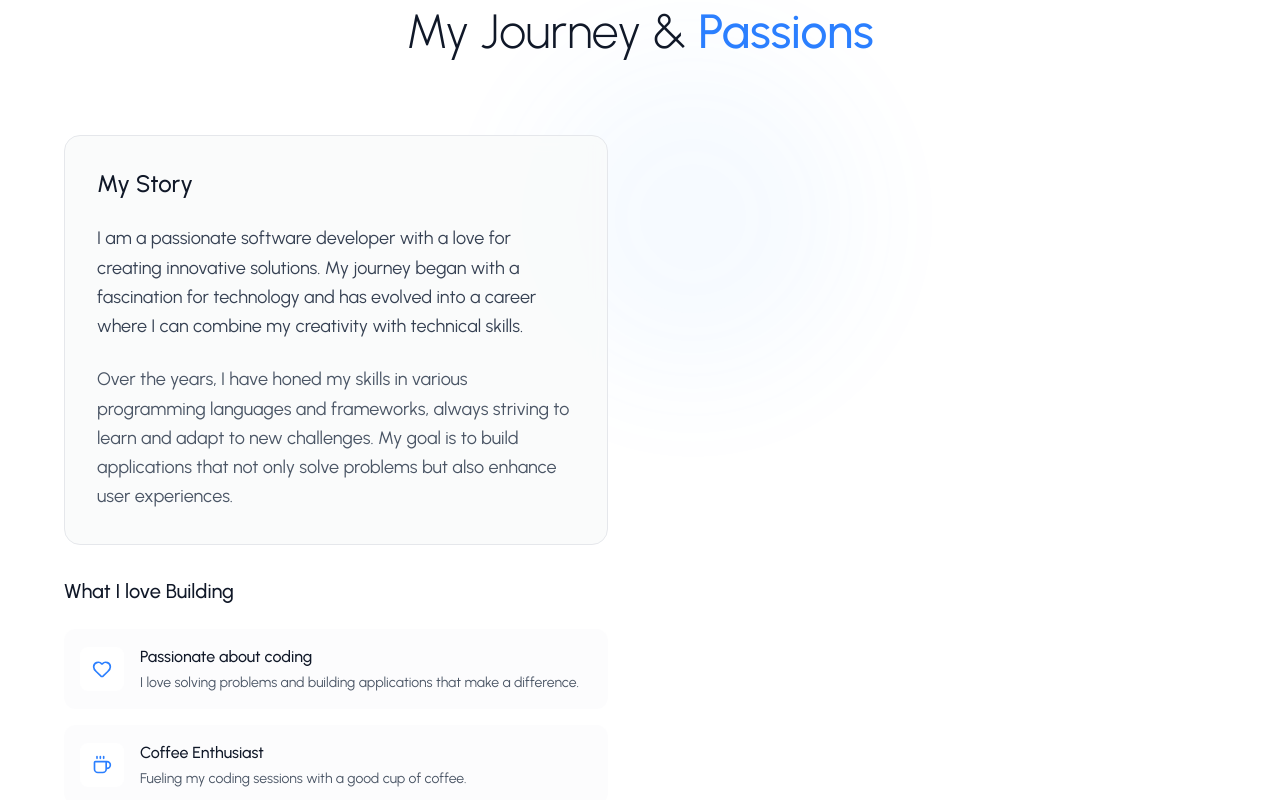
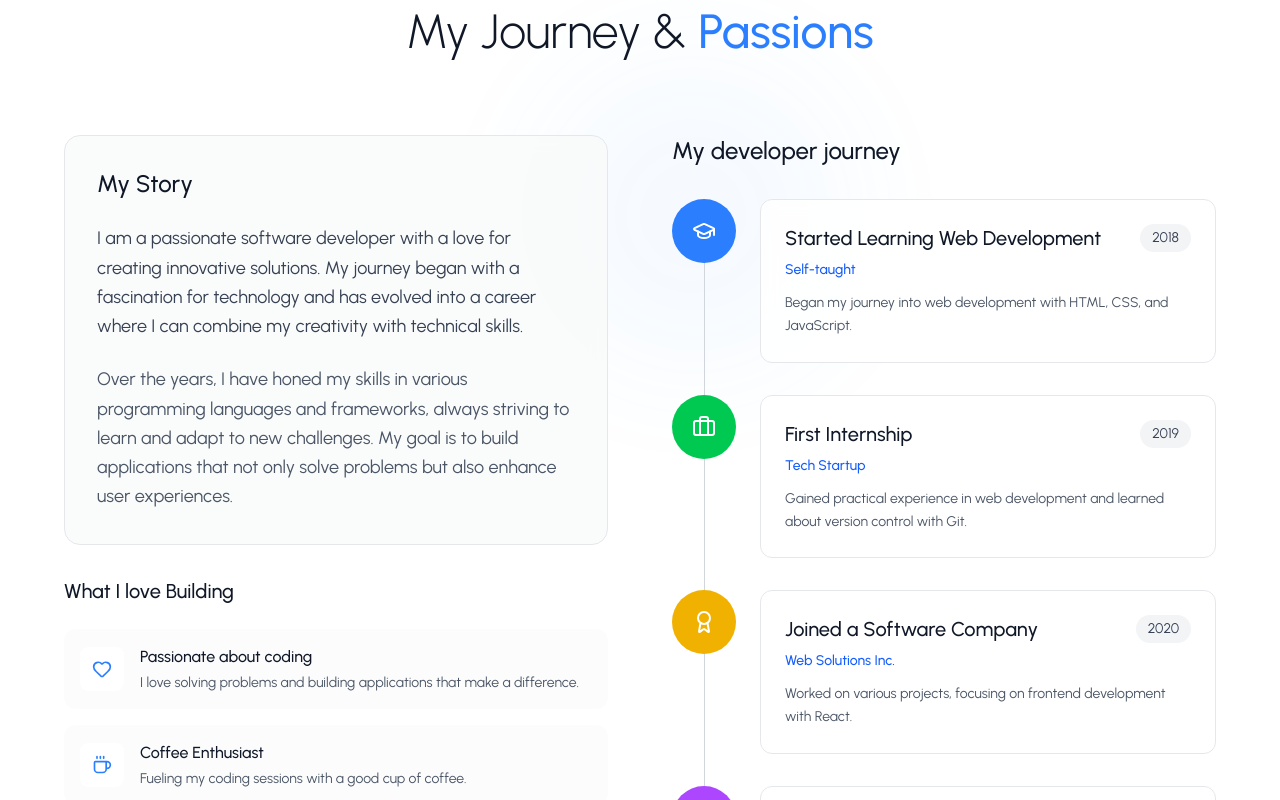
Before and after one commit to MDRezaulHasan/md-rezaul-hasan-ui, a React (Vite) app: page / in a window 1280 px wide. Shown: the part 4580-5380 px from the top of the page. Built offline with nearby package versions, Linux system fonts and the light colour scheme.

Commit message:
1:27:29 finished. Will start Call to Action

```diff
--- a/src/components/sections/AboutSection.jsx
+++ b/src/components/sections/AboutSection.jsx
@@ -147,6 +147,75 @@
                     </motion.div>
                 </motion.div>
 
+                {/* Developer Journey Timeline */}
+                <motion.div
+                ref = {timeLineRef}
+                initial= "hidden"
+                animate= {timeLineInView?"visible":"hidden"}
+                variants={timeLineVariants}
+                className='relative'
+                >
+                    <h3 className='text-2xl font-medium mb-8 text-center lg:text-left'>
+                        My developer journey
+                    </h3>
+
+                    {/* Timeline line */}
+                    <div
+                    className={`absolute left-8 top-16 bottom-0 w-px ${
+                        isDarkMode? 'bg-gray-700':'bg-gray-300'
+                    }`}
+                    />
+
+                    <div className='space-y-8'>
+
+                        {JOURNEY_STEPS.map((step,index)=>(
+                            <motion.div
+                            key={step.year}
+                            variants={stepVariants}
+                            whileHover={{x:4}}
+                            className='relative flex items-start space-x-6 group'
+                            >
+
+                                {/* Timeline dot */}
+                                <div
+                                className={`relative z-10 flex-shrink-0 w-16 h-16 rounded-full ${step.color} flex items-center justify-center group-hover:scale-110 transition-transform duration-300`}
+                                >
+                                    <step.icon size={24} className='text-white'/>
+                                </div>
+
+                                {/* Content */}
+                                <div
+                                className={`flex-grow p-6 rounded-xl border transition-all duration-300 ${
+                                    isDarkMode?'bg-gray-800/50 border-gray-700 group-hover:border-grey-600 group-hover:bg-gray-800/70'
+                                    : 'bg-white/80 border-gray-200 group-hover:border-gray-300 group-hover:bg-white'
+                                } backdrop-blur-sm`}>
+                                    <div className='flex items-center justify-between mb-2'>
+                                        <h4 className='text-xl font-medium'>{step.title}</h4>
+                                        <span
+                                        className={`text-sm px-3 py-1 rounded-full ${
+                                            isDarkMode? 'bg-gray-700 text-gray-300':'bg-gray-100 text-gray-700'
+                                        }`}>{step.year}</span>
+                                    </div>
+                                    <div
+                                    className={`text-sm font-medium ${
+                                        isDarkMode? 'text-blue-400':'text-blue-600'
+                                    } mb-3`}>
+                                        {step.company}
+                                    </div>
+                                    <p className={`text-sm leading-relaxed ${
+                                        isDarkMode? 'text-gray-400':'text-gray-600'
+                                    }`}>
+                                        {step.description}
+                                    </p>
+                                </div>
+                            </motion.div>
+                        ))}
+
+                    </div>
+
+
+                </motion.div>
+
 
 
             </div>
```
Lines whose indentation alone changed are shown as unchanged.
